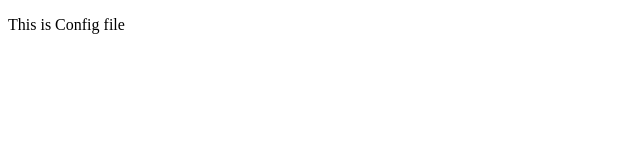
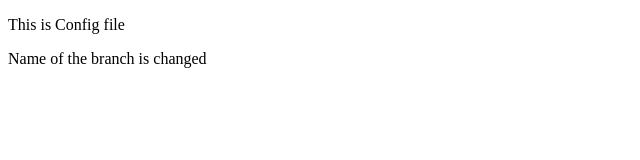
Before and after one commit to Shubham-buddy/myRepo, a plain HTML site: page config.html in a window 1280 px wide. Shown: the whole page, without its empty margins (0-640 px from the left). Drawn offline with Linux system fonts and the light colour scheme.

Commit message:
name of branch change

```diff
--- a/config.html
+++ b/config.html
@@ -4,6 +4,7 @@
     <meta charset="UTF-8">
     <title>Config</title>
     <p>This is Config file</p>
+    <p>Name of the branch is changed</p>
 </head>
 <body>
 
```
